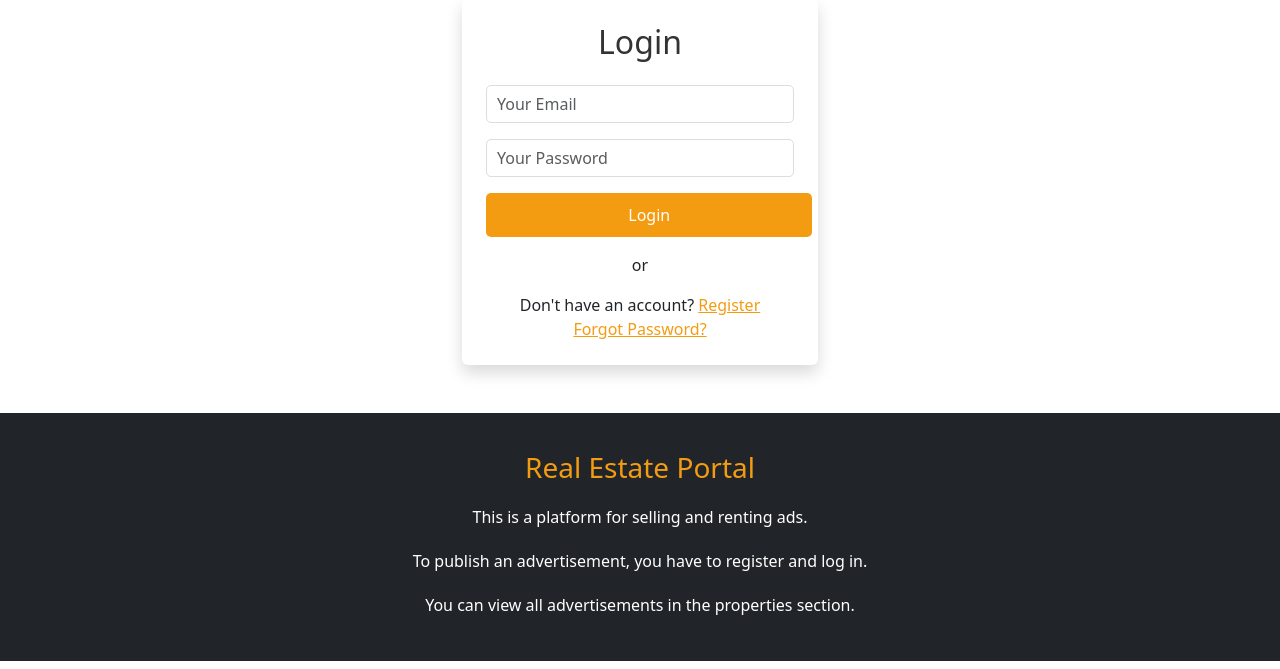
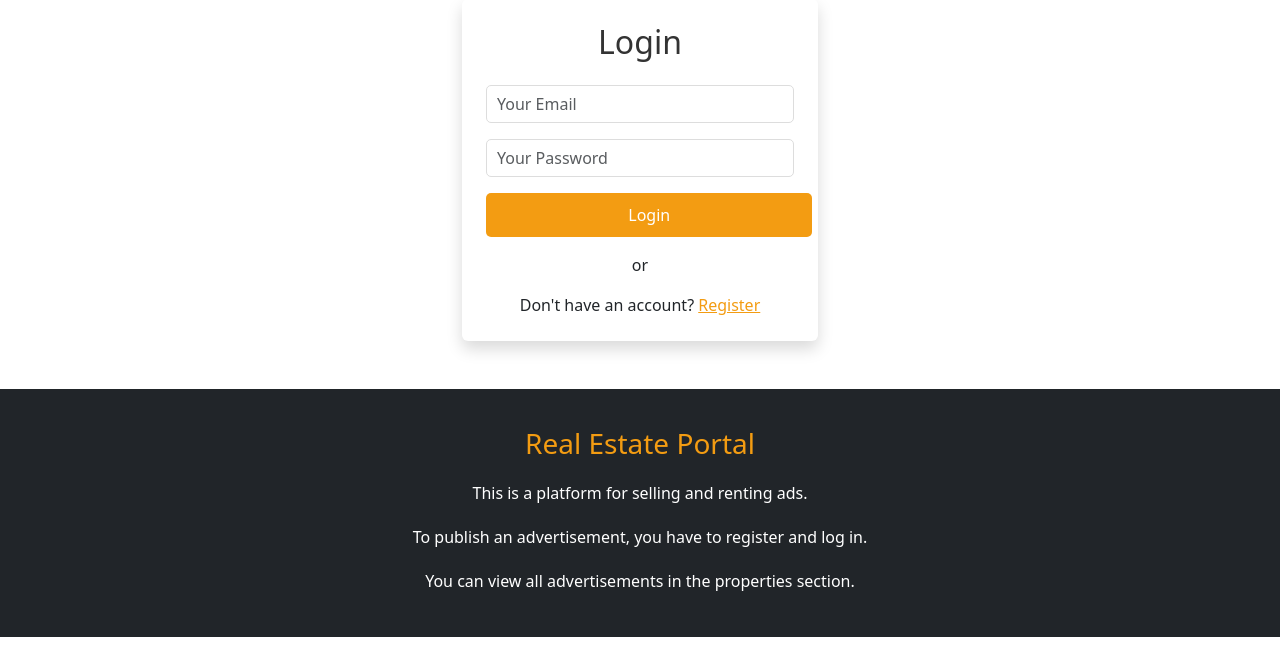
Before and after one commit to dgochev03/Real-Estate-Project, a PHP site: page /login.php in a window 1280 px wide. Shown: the part 131-800 px from the top of the page. Run offline with PHP 8.4, Linux system fonts and the light colour scheme; some libraries are stand-ins or nearby versions.

Commit message:
minnor login functionality change

```diff
--- a/login.php
+++ b/login.php
@@ -71,9 +71,6 @@ if (isset($_REQUEST['login'])) {
                         <div class="register-link text-center">
                             Don't have an account? <a href="register.php">Register</a>
                         </div>
-                        <div class="register-link text-center">
-                            <a href="#">Forgot Password?</a>
-                        </div>
                     </div>
                 </div>
             </div>
```
